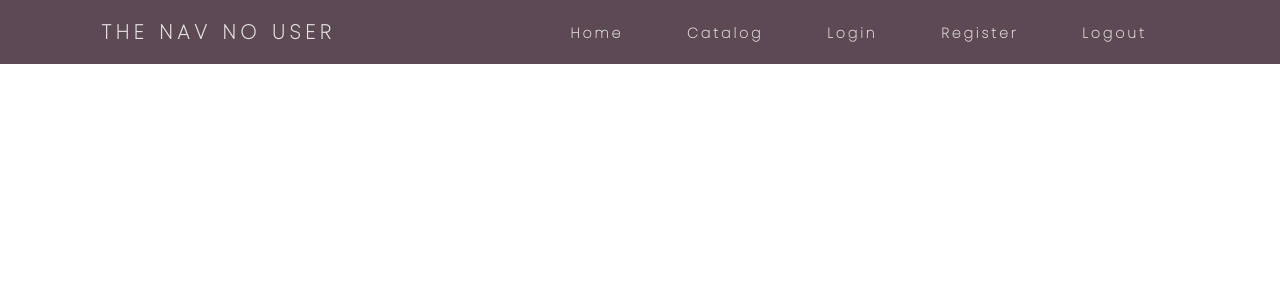
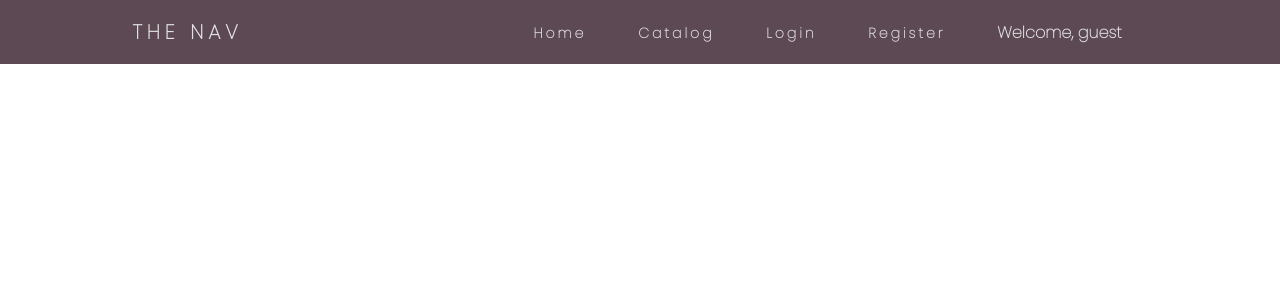
Before and after one commit to DanielaDraganova/SalonManagement, a React (Create React App) app: page / in a window 1280 px wide. Shown: the top 300 px of the page. Built offline with nearby package versions, Linux system fonts and the light colour scheme; no server answers.

Commit message:
Show the correct items in the navbar

```diff
--- a/src/Components/Header/Header.js
+++ b/src/Components/Header/Header.js
@@ -1,4 +1,4 @@
-import { useState } from "react";
+import React, { useState } from "react";
 import { useAuthState } from "react-firebase-hooks/auth";
 import { auth, logout } from "../../firebase";
 import styles from "./Header.module.css";
@@ -14,7 +14,7 @@ function Header() {
   return (
     <nav>
       <div className={styles.logo}>
-        <h4>The Nav {user ? user.email : "No user"}</h4>
+        <h4>The Nav </h4>
       </div>
       <ul
         className={`${isNavActive ? styles["nav-active"] : ""} ${
@@ -27,15 +27,22 @@ function Header() {
         <li>
           <a href="/catalog">Catalog</a>
         </li>
+        {user ? (
+          <li>
+            <a onClick={logout}>Logout</a>
+          </li>
+        ) : (
+          <React.Fragment>
             <li>
               <a href="/login">Login</a>
             </li>
             <li>
               <a href="/register">Register</a>
             </li>
-        <li>
-          <a onClick={logout}>Logout</a>
-        </li>
+          </React.Fragment>
+        )}
+
+        <li>Welcome, {user ? user.email : "guest"}</li>
       </ul>
       <div className={styles.burger} onClick={toggleNavActive}>
         <div className={styles.line1}></div>
--- a/src/Components/Header/Header.module.css
+++ b/src/Components/Header/Header.module.css
@@ -27,6 +27,8 @@ nav{
 }
 .nav-links li{
     list-style: none;
+    color:  rgb(226, 226, 226);
+    font-weight: bold;
 }
 
 .nav-links a {
```
Lines whose indentation alone changed are shown as unchanged.
